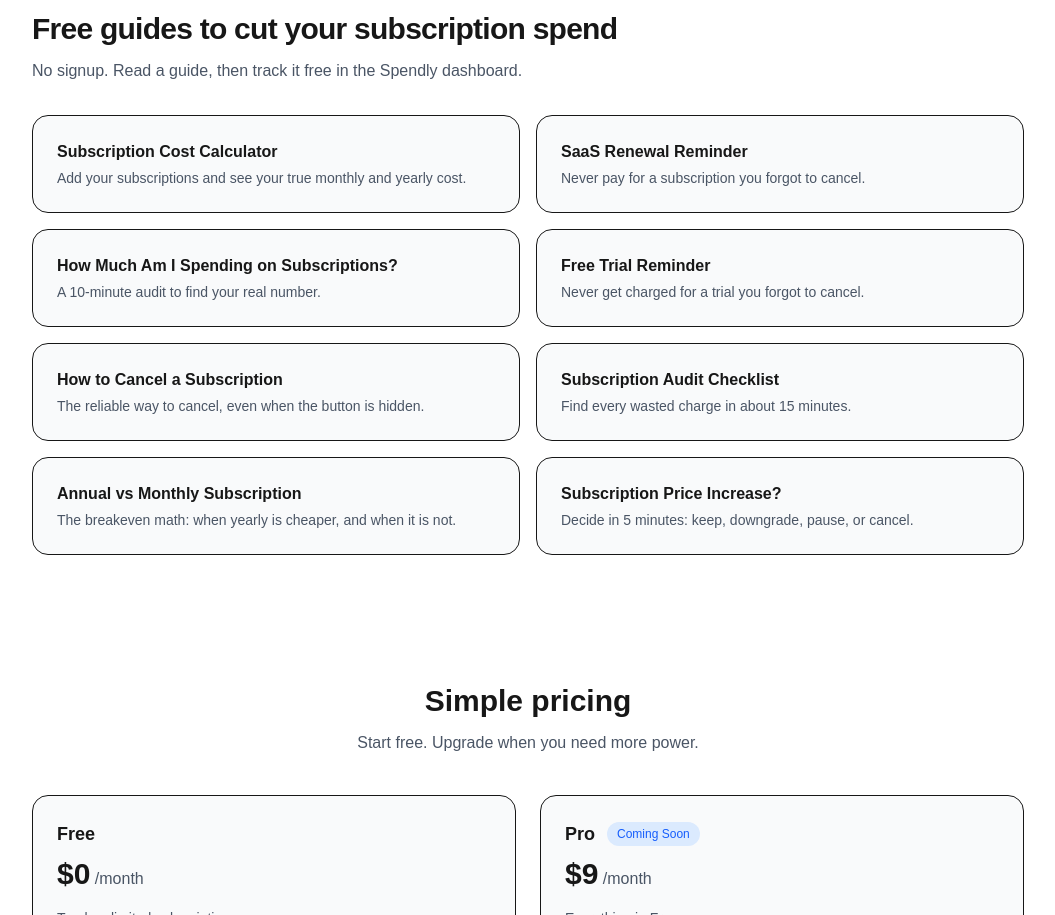
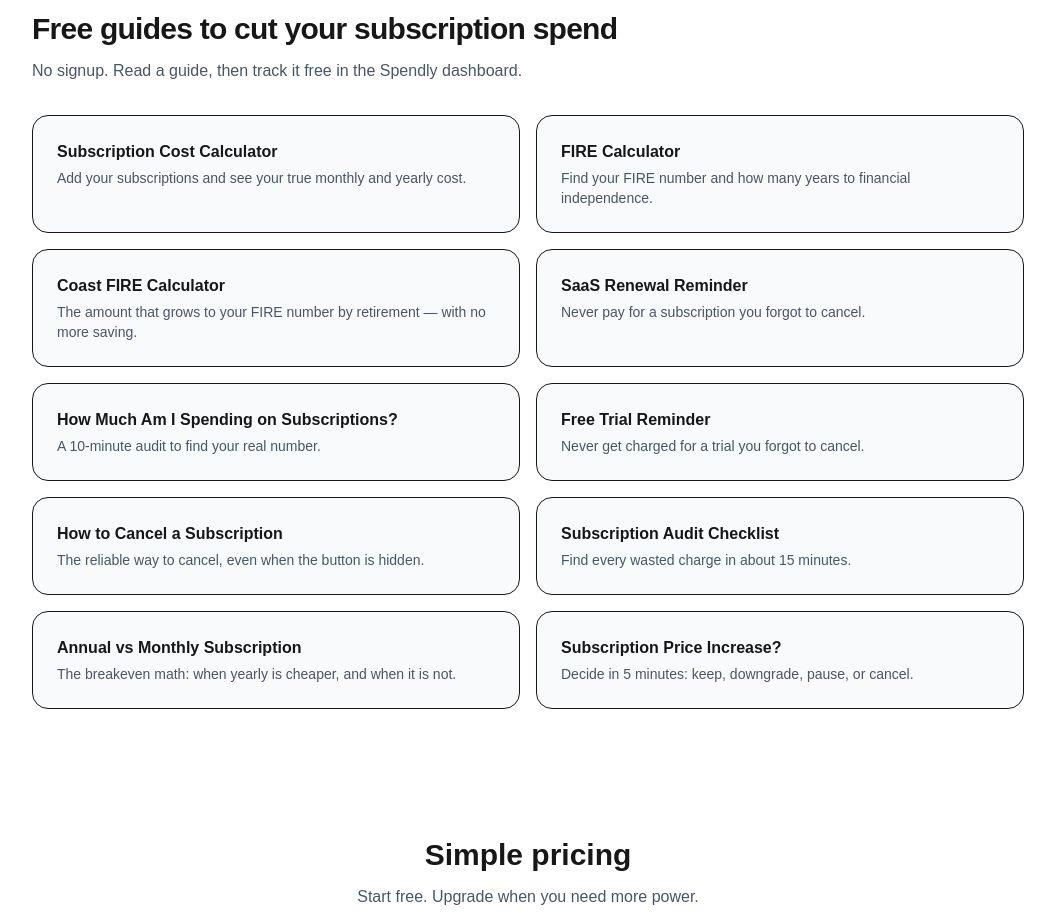
Before and after one commit to sbrstone786-cloud/spendly, a Next.js app: page / in a window 1280 px wide. Shown: the part 2666-3581 px from the top of the page, without its empty margins (112-1167 px from the left). Built offline with nearby package versions, Linux system fonts and the light colour scheme.

Commit message:
add FIRE calculators to homepage guides grid

```diff
--- a/app/page.tsx
+++ b/app/page.tsx
@@ -175,9 +175,17 @@ export default function Home() {
   <p className="mt-3 text-gray-600">No signup. Read a guide, then track it free in the Spendly dashboard.</p>
   <div className="mt-8 grid gap-4 sm:grid-cols-2">
     <Link href="/subscription-cost-calculator" className="block rounded-2xl bg-gray-50 p-6 border">
-      <h3 className="font-semibold">Subscription Cost Calculator</h3>
-      <p className="mt-1 text-sm text-gray-600">Add your subscriptions and see your true monthly and yearly cost.</p>
-    </Link>
+  <h3 className="font-semibold">Subscription Cost Calculator</h3>
+  <p className="mt-1 text-sm text-gray-600">Add your subscriptions and see your true monthly and yearly cost.</p>
+</Link>
+<Link href="/fire-calculator" className="block rounded-2xl bg-gray-50 p-6 border">
+  <h3 className="font-semibold">FIRE Calculator</h3>
+  <p className="mt-1 text-sm text-gray-600">Find your FIRE number and how many years to financial independence.</p>
+</Link>
+<Link href="/coast-fire-calculator" className="block rounded-2xl bg-gray-50 p-6 border">
+  <h3 className="font-semibold">Coast FIRE Calculator</h3>
+  <p className="mt-1 text-sm text-gray-600">The amount that grows to your FIRE number by retirement — with no more saving.</p>
+</Link>
     <Link href="/saas-renewal-reminder" className="block rounded-2xl bg-gray-50 p-6 border">
       <h3 className="font-semibold">SaaS Renewal Reminder</h3>
       <p className="mt-1 text-sm text-gray-600">Never pay for a subscription you forgot to cancel.</p>
```
